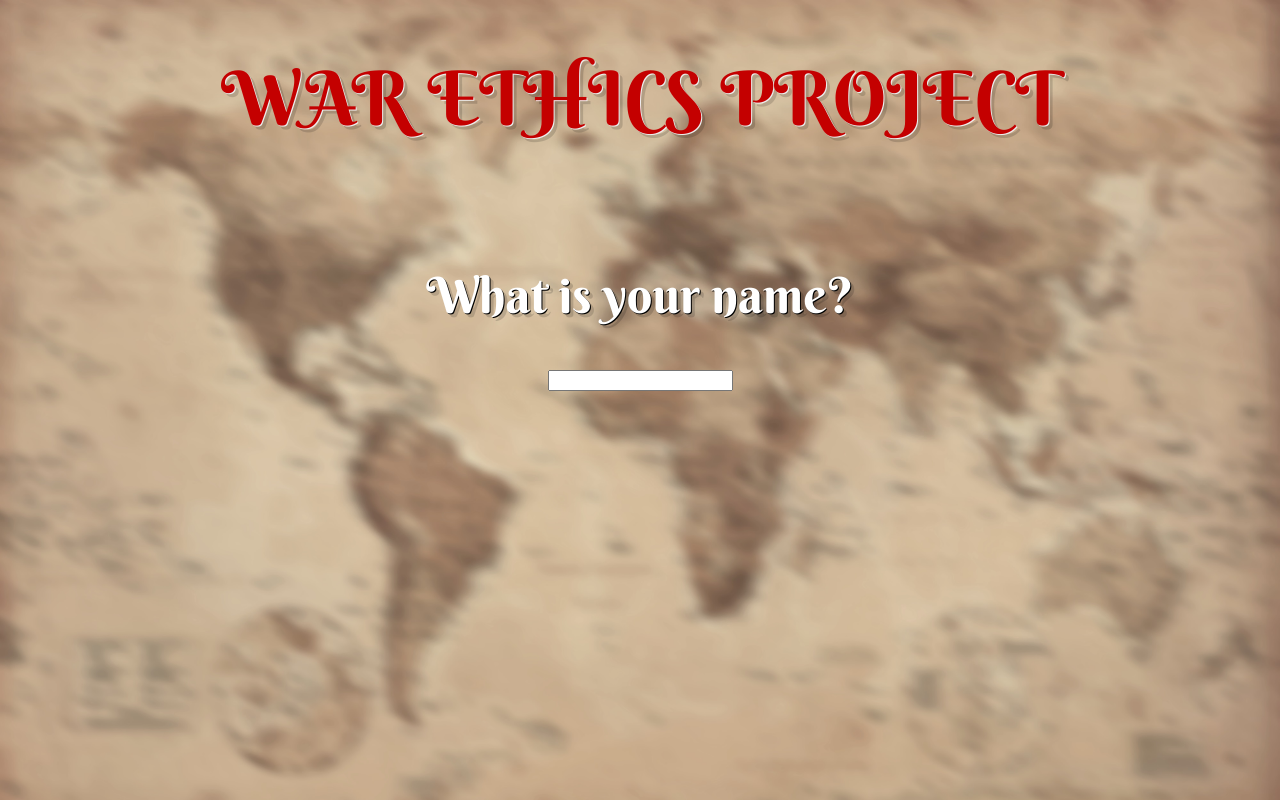
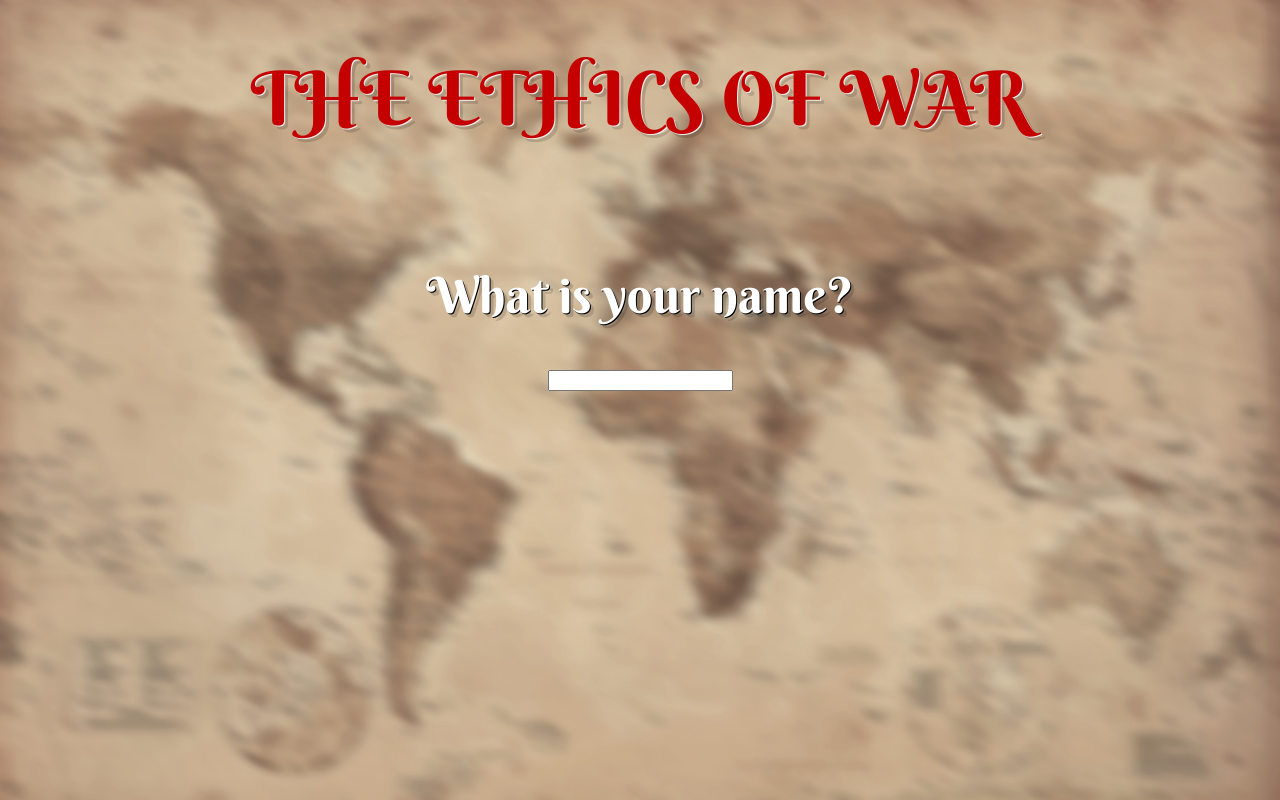
Before and after one commit to evanslack/evanslack.github.io, a plain HTML site: page school/wep/index.html in a window 1280 px wide. Drawn offline with Linux system fonts and the light colour scheme.

Commit message:
Ethics Project P4

```diff
--- a/school/wep/index.html
+++ b/school/wep/index.html
@@ -39,7 +39,7 @@
 
 			<center>
 
-			<h1> WAR ETHICS PROJECT </h1>
+			<h1> THE ETHICS OF WAR </h1>
 
 			<h2> <br> What is your name? </h1>
 
```
